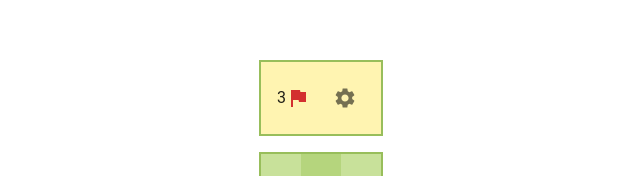
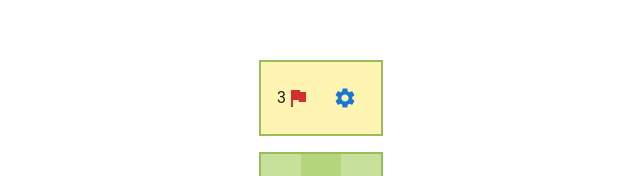
Before and after one commit to tomgodee/minesweeper, a React (Vite) app: page / in a window 1280 px wide. Shown: the part 212-388 px from the top of the page, without its empty margins (319-959 px from the left). Built offline with nearby package versions, Linux system fonts and the light colour scheme.

Commit message:
Add Settings component

```diff
--- a/src/App.tsx
+++ b/src/App.tsx
@@ -6,6 +6,7 @@ import Field from "./Field";
 import Header from "./Header";
 
 export type Difficulty = "easy" | "medium" | "hard" | "custom";
+
 export interface Settings {
   width: number;
   height: number;
@@ -25,7 +26,12 @@ function App() {
   return (
     <>
       <Box>
-        <Header setSettings={setSettings} flagCount={flagCount} />
+        <Header
+          settings={settings}
+          setSettings={setSettings}
+          flagCount={flagCount}
+          setFlagCount={setFlagCount}
+        />
         <Field settings={settings} setFlagCount={setFlagCount} />
       </Box>
     </>
--- a/src/Header/Header.container.tsx
+++ b/src/Header/Header.container.tsx
@@ -1,26 +1,28 @@
 import { useState } from "react";
+import { Difficulty, Settings } from "../App";
 import Header from "./Header";
-import { Difficulty, Settings } from "../App";
 
 interface HeaderContainerProps {
+  settings: Settings;
   setSettings: React.Dispatch<React.SetStateAction<Settings>>;
   flagCount: number;
+  setFlagCount: React.Dispatch<React.SetStateAction<number>>;
 }
 
 function HeaderContainer(props: HeaderContainerProps) {
-  const { setSettings, flagCount } = props;
+  const { setSettings, flagCount, settings, setFlagCount } = props;
   const [open, setOpen] = useState(false);
-  const [difficulty, setDifficulty] = useState<Difficulty>("easy");
 
-  const handleConfirmDifficulty = (difficulty: Difficulty) => {
+  const confirmDifficulty = (difficulty: Difficulty) => {
     switch (difficulty) {
       case "easy":
         setSettings({
           width: 3,
-          height: 3,
-          mineCount: 1,
+          height: 4,
+          mineCount: 3,
           difficulty: "easy",
         });
+        setFlagCount(3);
         break;
       case "medium":
         setSettings({
@@ -29,6 +31,7 @@ function HeaderContainer(props: HeaderContainerProps) {
           mineCount: 8,
           difficulty: "medium",
         });
+        setFlagCount(8);
         break;
       case "hard":
         setSettings({
@@ -37,6 +40,7 @@ function HeaderContainer(props: HeaderContainerProps) {
           mineCount: 40,
           difficulty: "hard",
         });
+        setFlagCount(40);
         break;
       case "custom":
         setSettings({
@@ -45,6 +49,7 @@ function HeaderContainer(props: HeaderContainerProps) {
           mineCount: 3,
           difficulty: "custom",
         });
+        setFlagCount(3);
         break;
       default:
         //TODO: Make a noti saying smth has gone wrong
@@ -54,6 +59,7 @@ function HeaderContainer(props: HeaderContainerProps) {
           mineCount: 1,
           difficulty: "easy",
         });
+        setFlagCount(1);
     }
   };
 
@@ -61,10 +67,9 @@ function HeaderContainer(props: HeaderContainerProps) {
     <Header
       open={open}
       setOpen={setOpen}
-      difficulty={difficulty}
-      setDifficulty={setDifficulty}
-      handleConfirmDifficulty={handleConfirmDifficulty}
+      confirmDifficulty={confirmDifficulty}
       flagCount={flagCount}
+      settings={settings}
     />
   );
 }
--- a/src/Header/Header.tsx
+++ b/src/Header/Header.tsx
@@ -1,38 +1,24 @@
 import SettingsIcon from "@mui/icons-material/Settings";
 import Box from "@mui/material/Box";
-import Button from "@mui/material/Button";
-import Dialog from "@mui/material/Dialog";
-import DialogActions from "@mui/material/DialogActions";
-import DialogContent from "@mui/material/DialogContent";
 // import DialogContentText from "@mui/material/DialogContentText";
 import FlagIcon from "@mui/icons-material/Flag";
-import DialogTitle from "@mui/material/DialogTitle";
-import FormControlLabel from "@mui/material/FormControlLabel";
 import IconButton from "@mui/material/IconButton";
-import Radio from "@mui/material/Radio";
-import RadioGroup from "@mui/material/RadioGroup";
 import Typography from "@mui/material/Typography";
+import type { Settings } from "../App";
 import { Difficulty } from "../App";
+import SettingsComponent from "../Settings";
 import "./Header.scss";
 
 interface HeaderProps {
   open: boolean;
   setOpen: React.Dispatch<React.SetStateAction<boolean>>;
-  difficulty: Difficulty;
-  setDifficulty: React.Dispatch<React.SetStateAction<Difficulty>>;
-  handleConfirmDifficulty: (difficulty: Difficulty) => void;
+  confirmDifficulty: (difficulty: Difficulty) => void;
   flagCount: number;
+  settings: Settings;
 }
 
 function Header(props: HeaderProps) {
-  const {
-    open,
-    setOpen,
-    handleConfirmDifficulty,
-    difficulty,
-    setDifficulty,
-    flagCount,
-  } = props;
+  const { open, setOpen, confirmDifficulty, flagCount, settings } = props;
 
   return (
     <>
@@ -42,46 +28,15 @@ function Header(props: HeaderProps) {
           <FlagIcon color="error" />
         </Box>
         <IconButton onClick={() => setOpen((prevState) => !prevState)}>
-          <SettingsIcon />
+          <SettingsIcon color="primary" />
         </IconButton>
       </Box>
-      <Dialog open={open}>
-        <DialogTitle>Choose a difficulty</DialogTitle>
-        <DialogContent>
-          <RadioGroup
-            defaultValue="easy"
-            name="radio-buttons-group"
-            value={difficulty}
-            onChange={(event) => {
-              setDifficulty(event.target.value as Difficulty);
-            }}
-          >
-            <FormControlLabel value="easy" control={<Radio />} label="Easy" />
-            <FormControlLabel
-              value="medium"
-              control={<Radio />}
-              label="Medium"
-            />
-            <FormControlLabel value="hard" control={<Radio />} label="Hard" />
-            <FormControlLabel
-              value="custom"
-              control={<Radio />}
-              label="Custom"
-            />
-          </RadioGroup>
-        </DialogContent>
-        <DialogActions>
-          <Button onClick={() => setOpen(false)}>Cancel</Button>
-          <Button
-            onClick={() => {
-              handleConfirmDifficulty(difficulty);
-              setOpen(false);
-            }}
-          >
-            OK
-          </Button>
-        </DialogActions>
-      </Dialog>
+      <SettingsComponent
+        open={open}
+        setOpen={setOpen}
+        handleConfirm={confirmDifficulty}
+        settings={settings}
+      />
     </>
   );
 }
--- /dev/null
+++ b/src/Settings/Settings.container.tsx
@@ -0,0 +1,30 @@
+import { useState } from "react";
+import type { Settings } from "../App";
+import { Difficulty } from "../App";
+import SettingsComponent from "./Settings";
+
+interface SettingsContainerProps {
+  open: boolean;
+  setOpen: React.Dispatch<React.SetStateAction<boolean>>;
+  handleConfirm: (difficulty: Difficulty) => void;
+  settings: Settings;
+}
+
+function SettingsContainer(props: SettingsContainerProps) {
+  const { open, setOpen, handleConfirm, settings } = props;
+
+  const [difficulty, setDifficulty] = useState<Difficulty>("easy");
+
+  return (
+    <SettingsComponent
+      open={open}
+      setOpen={setOpen}
+      difficulty={difficulty}
+      setDifficulty={setDifficulty}
+      handleConfirm={handleConfirm}
+      settings={settings}
+    />
+  );
+}
+
+export default SettingsContainer;
--- /dev/null
+++ b/src/Settings/Settings.tsx
@@ -0,0 +1,65 @@
+import Button from "@mui/material/Button";
+import Dialog from "@mui/material/Dialog";
+import DialogActions from "@mui/material/DialogActions";
+import DialogContent from "@mui/material/DialogContent";
+import DialogTitle from "@mui/material/DialogTitle";
+import FormControlLabel from "@mui/material/FormControlLabel";
+import Radio from "@mui/material/Radio";
+import RadioGroup from "@mui/material/RadioGroup";
+import type { Settings } from "../App";
+import { Difficulty } from "../App";
+
+interface SettingsProps {
+  open: boolean;
+  setOpen: React.Dispatch<React.SetStateAction<boolean>>;
+  difficulty: Difficulty;
+  setDifficulty: React.Dispatch<React.SetStateAction<Difficulty>>;
+  handleConfirm: (difficulty: Difficulty) => void;
+  settings: Settings;
+}
+
+function Settings(props: SettingsProps) {
+  const { open, setOpen, handleConfirm, difficulty, setDifficulty, settings } =
+    props;
+
+  return (
+    <Dialog open={open}>
+      <DialogTitle>Choose a difficulty</DialogTitle>
+      <DialogContent>
+        <RadioGroup
+          defaultValue="easy"
+          name="radio-buttons-group"
+          value={difficulty}
+          onChange={(event) => {
+            setDifficulty(event.target.value as Difficulty);
+          }}
+        >
+          <FormControlLabel value="easy" control={<Radio />} label="Easy" />
+          <FormControlLabel value="medium" control={<Radio />} label="Medium" />
+          <FormControlLabel value="hard" control={<Radio />} label="Hard" />
+          <FormControlLabel value="custom" control={<Radio />} label="Custom" />
+        </RadioGroup>
+      </DialogContent>
+      <DialogActions>
+        <Button
+          onClick={() => {
+            setDifficulty(settings.difficulty);
+            setOpen(false);
+          }}
+        >
+          Cancel
+        </Button>
+        <Button
+          onClick={() => {
+            handleConfirm(difficulty);
+            setOpen(false);
+          }}
+        >
+          OK
+        </Button>
+      </DialogActions>
+    </Dialog>
+  );
+}
+
+export default Settings;
--- /dev/null
+++ b/src/Settings/index.ts
@@ -0,0 +1,3 @@
+import SettingsContainer from "./Settings.container";
+
+export default SettingsContainer;
```
